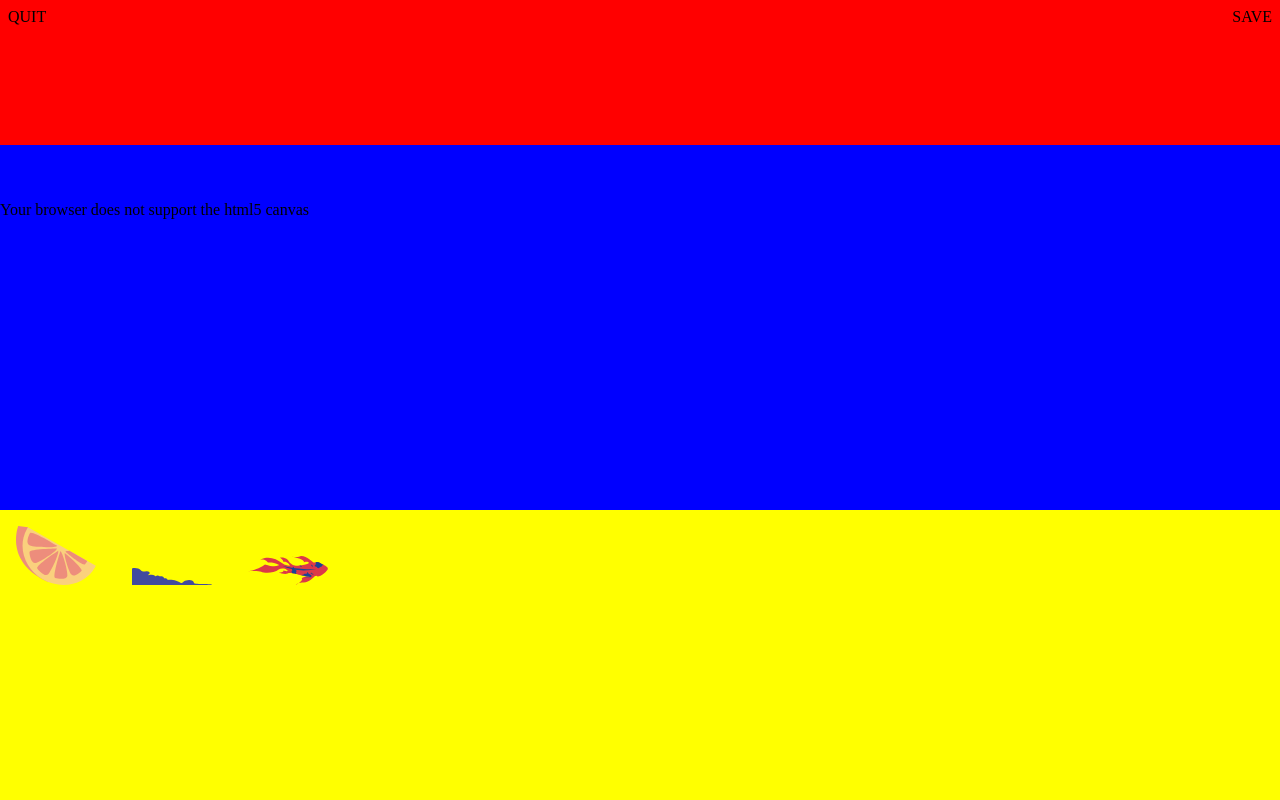
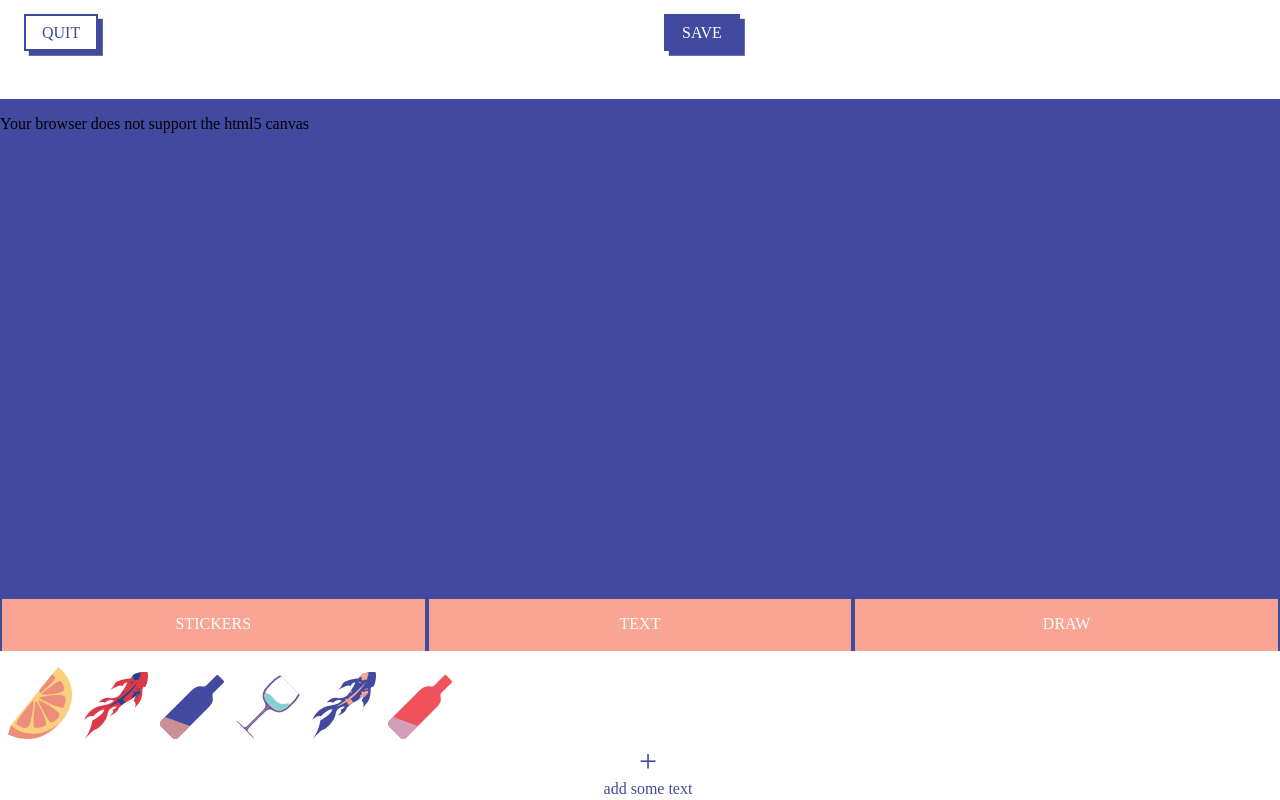
Before and after one commit to DJElke/DevineKask_RevivingAdventure, a PHP site: page /index.php?page=photoeditor in a window 1280 px wide. Run offline with PHP 8.4, Linux system fonts and the light colour scheme.

Commit message:
photoeditor css + adding text startup

```diff
--- a/src/css/algemeen.css
+++ b/src/css/algemeen.css
@@ -4,6 +4,8 @@ html {
   width: 100%;
   height: 100vh;
   overflow-y: hidden;
+  font-family: avenir;
+  font-style: normal;
 }
 
 body{
@@ -30,3 +32,33 @@ body{
 .textRight{
   text-align: right;
 }
+
+.text--big{
+  font-size: 2rem;
+}
+
+.floatRight{
+  float: right;
+}
+
+.primaryButton{
+  border: solid #424A9F 2px;
+  padding: 0.5rem 1rem 0.5rem 1rem;
+  text-decoration: none;
+  background-color: #424A9F;
+  box-shadow: 0.3rem 0.3rem #424A9F;
+  color:white;
+}
+
+.secondaryButton{
+  border: solid #424A9F 2px;
+  padding: 0.5rem 1rem 0.5rem 1rem;
+  box-shadow: 0.3rem 0.3rem #424A9F;
+  text-decoration: none;
+  color: #424A9F;
+  font-style: bold;
+}
+
+.hide{
+  display: none;
+}
--- a/src/css/photoeditor.css
+++ b/src/css/photoeditor.css
@@ -4,8 +4,8 @@
 /* the responsive grid */
 .photoeditor__grid{
   display: grid;
-  grid-template-columns: repeat(2, 1fr);
-  grid-template-rows: 0.2fr auto 0.4fr;
+  grid-template-columns: repeat(3, 1fr);
+  grid-template-rows: 0.2fr 1fr 0.1fr 0.3fr;
   height: 100vh;
   margin: 0;
   padding: 0;
@@ -14,43 +14,54 @@
 /* container which contains 2 divs inside */
 /* menu container */
 .menuContainer{
-  grid-column: 1 / span 2;
+  grid-column: 1 / span 3;
   width: 100%;
   display: flex;
-  background-color: red;
+  padding: 1rem;
 }
 
 /* photo container */
 .photoContainer{
-  grid-column: 1 / span 2;
+  grid-column: 1 / span 3;
   width: 100%;
-  background-color: blue;
+  background-color: #424A9F;
 }
 
 /* options container */
 .optionsContainer{
-  grid-column: 1 / span 2;
+  grid-column: 1 / span 3;
   width: 100%;
   height: auto;
-  background-color: yellow;
+  background-color: white;
   overflow-x: scroll;
   overflow-y: hidden;
   white-space: nowrap;
   position: relative;
   -webkit-overflow-scrolling: touch;
+  padding-top: 1rem;
+  padding-left: 0.5rem;
+  padding-bottom: 0.5rem;
 }
 
 /* sticker */
 .stickerContainer{
-  width: 5rem;
+  width: 4rem;
   height: auto;
-  padding: 1rem;
   float: none;
   display: inline-block;
   zoom: 1;
+  padding-right: 0.5rem;
 }
 
 .sticker{
+  width: 100%;
+  height: auto;
+}
+
+.textItem{
+  color: #424A9F;
+  text-align: center;
+  vertical-align: middle;
   width: 100%;
   height: auto;
 }
@@ -59,5 +70,34 @@
 .cs{
   width: 100%;
   height: auto;
-  margin-top: 3.5rem;
+  margin-top: 1rem;
 }
+
+/* option menu */
+.editOption{
+  border: #424A9F solid 2px;
+  background-color: #F8A593;
+  color: white;
+  padding: 1rem;
+  height: 100%;
+  text-align: center;
+  vertical-align: middle;
+  line-height: auto;
+}
+
+.editOption--checked{
+  background-color: white;
+  color: #424A9F;
+}
+
+.editOption--left{
+  grid-column: 1;
+}
+
+.editOption--middle{
+  grid-column: 2;
+}
+
+.editOption--right{
+  grid-column: 3;
+}
--- a/src/view/navigation/photoeditor.php
+++ b/src/view/navigation/photoeditor.php
@@ -1,24 +1,44 @@
 <div class="photoeditor__grid">
   <div class="menuContainer">
-    <div class="containerItem--left textLeft">QUIT</div>
-    <div class="containerItem--right textRight">SAVE</div>
+    <div class="containerItem--left"><a href="" class="secondaryButton">QUIT</a></div>
+    <div class="containerItem--right"><a href="" class="primaryButton">SAVE</a></div>
   </div>
 
   <div class="photoContainer">
     <div class="cs" id="cs">Your browser does not support the html5 canvas</div>
   </div>
 
+  <div class="editOption editOption--left stickersButton">STICKERS</div>
+  <div class="editOption editOption--middle textButton">TEXT</div>
+  <div class="editOption editOption--right">DRAW</div>
+
   <div class="optionsContainer">
-    <div id="drag-items">
+    <!-- sticker items -->
+    <div class="dragItems">
       <div class="stickerContainer">
           <img id="sticker1" class="sticker" src="assets/stickers/svg/citrus.svg" alt="sticker" draggable="true"/>
       </div>
       <div class="stickerContainer">
-          <img id="sticker2" class="sticker" src="assets/stickers/svg/cloud-blue.svg" alt="sticker" draggable="true"/>
+          <img id="sticker2" class="sticker" src="assets/stickers/svg/koi-red.svg" alt="sticker" draggable="true"/>
       </div>
       <div class="stickerContainer">
-          <img id="sticker3" class="sticker" src="assets/stickers/svg/koi-red.svg" alt="sticker" draggable="true"/>
+          <img id="sticker3" class="sticker" src="assets/stickers/svg/bottle-blue.svg" alt="sticker" draggable="true"/>
       </div>
+      <div class="stickerContainer">
+          <img id="sticker4" class="sticker" src="assets/stickers/svg/glass-purple.svg" alt="sticker" draggable="true"/>
+      </div>
+      <div class="stickerContainer">
+          <img id="sticker5" class="sticker" src="assets/stickers/svg/koi-blue.svg" alt="sticker" draggable="true"/>
+      </div>
+      <div class="stickerContainer">
+          <img id="sticker6" class="sticker" src="assets/stickers/svg/bottle-red.svg" alt="sticker" draggable="true"/>
+      </div>
+    </div>
+
+
+    <!-- text items -->
+    <div class="textItem">
+      <span class="text--big">+</span> </br> add some text
     </div>
   </div>
 </div>
```
Also changed, not shown: src/index.js (+181 -99 lines), src/assets/stickers/svg/bottle-blue.svg (added), src/assets/stickers/svg/bottle-red.svg (added), src/assets/stickers/svg/citrus.svg, src/assets/stickers/svg/glass-purple.svg (added), src/assets/stickers/svg/koi-blue.svg, src/assets/stickers/svg/koi-red.svg, src/assets/stickers/svg/wineBottle-blue.svg (deleted), src/assets/stickers/svg/wineBottle-red.svg (deleted), src/assets/stickers/svg/wineGlass-Purple.svg (deleted), 5 other files.
